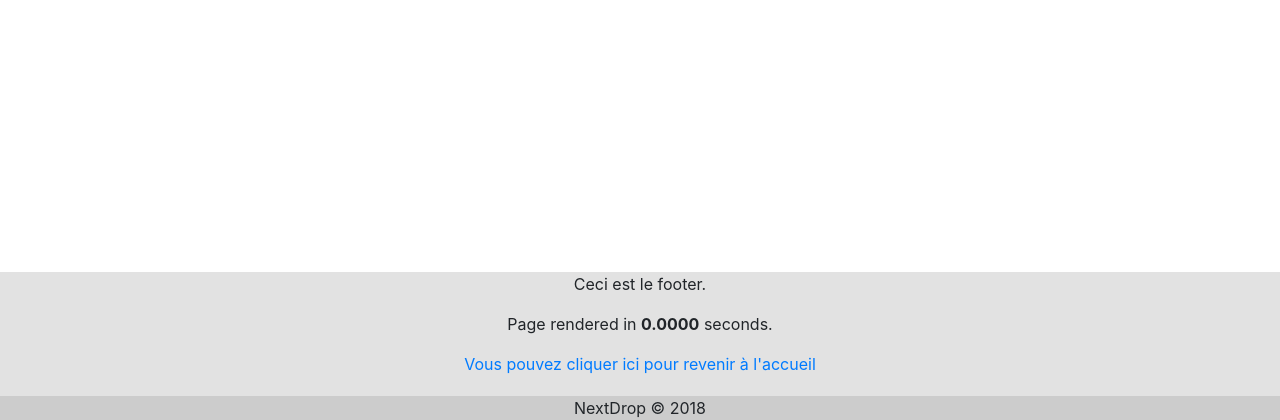
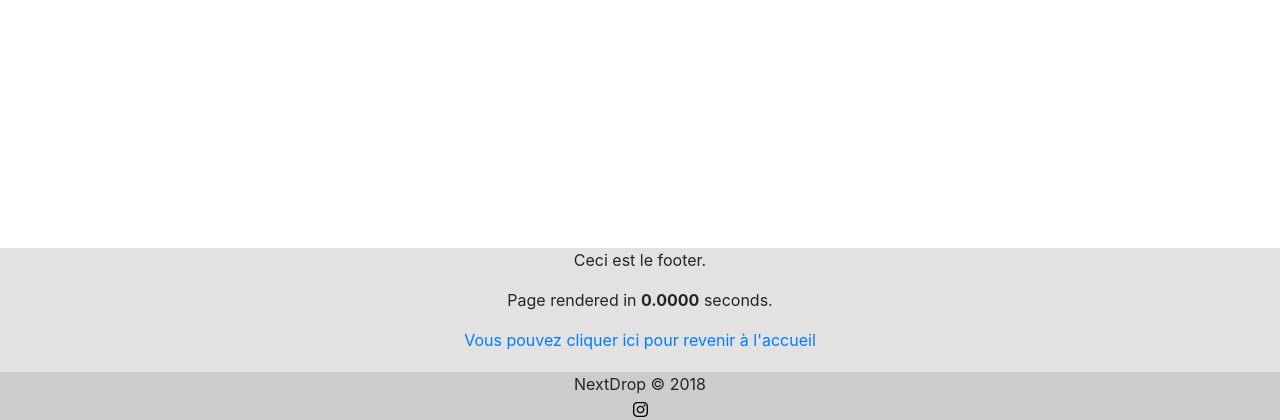
Before and after one commit to RadhoineUlyss/NextDrop, a CodeIgniter app: page /database/ in a window 1280 px wide. Shown: the part 380-800 px from the top of the page. Run offline with CodeIgniter, Linux system fonts and the light colour scheme; some libraries are stand-ins or nearby versions.

Commit message:
Ajout d'un icone instagram dans le footer

```diff
--- a/application/views/Template/template.php
+++ b/application/views/Template/template.php
@@ -1,6 +1,7 @@
 <?php
     defined('BASEPATH') or exit('No direct script access allowed');
-?><!DOCTYPE html>
+?>
+<!DOCTYPE html>
 <html>
     <head>
         <meta charset="utf-8">
@@ -49,14 +50,14 @@ defined('BASEPATH') or exit('No direct script access allowed');
                 <button type="button" class="close" data-dismiss="alert">x</button>
                 <strong>' . $this->session->flashdata('message') . '</strong>
                 </div>';
-}?>
+                }
+            ?>
             <?php if (isset($formulaire)) {
                 echo $formulaire;
                 }
             ?>
             <!-- LA VUE DYNAMIQUE COMMENCE ICI -->
             <div class="container"><?php echo $page; ?></div>
-
         </div>
 
         <footer class="footer">
@@ -68,6 +69,16 @@ defined('BASEPATH') or exit('No direct script access allowed');
                 </div>
                 <div class="sec_footer">
                     NextDrop © 2018
+                    <div id="social">
+                    <a href="https://www.instagram.com/"><svg id="instagram" version="1.1" xmlns="http://www.w3.org/2000/svg" xmlns:xlink="http://www.w3.org/1999/xlink" x="0px" y="0px"width="15px" height="15px" viewBox="0 0 169.063 169.063" style="enable-background:new 0 0 169.063 169.063;"xml:space="preserve">
+                        <g>
+                            <path d="M122.406,0H46.654C20.929,0,0,20.93,0,46.655v75.752c0,25.726,20.929,46.655,46.654,46.655h75.752c25.727,0,46.656-20.93,46.656-46.655V46.655C169.063,20.93,148.133,0,122.406,0z M154.063,122.407c0,17.455-14.201,31.655-31.656,31.655H46.654C29.2,154.063,15,139.862,15,122.407V46.655C15,29.201,29.2,15,46.654,15h75.752c17.455,0,31.656,14.201,31.656,31.655V122.407z"/>
+                            <path d="M84.531,40.97c-24.021,0-43.563,19.542-43.563,43.563c0,24.02,19.542,43.561,43.563,43.561s43.563-19.541,43.563-43.561C128.094,60.512,108.552,40.97,84.531,40.97z M84.531,113.093c-15.749,0-28.563-12.812-28.563-28.561c0-15.75,12.813-28.563,28.563-28.563s28.563,12.813,28.563,28.563C113.094,100.281,100.28,113.093,84.531,113.093z"/>
+                            <path d="M129.921,28.251c-2.89,0-5.729,1.17-7.77,3.22c-2.051,2.04-3.23,4.88-3.23,7.78c0,2.891,1.18,5.73,3.23,7.78c2.04,2.04,4.88,3.22,7.77,3.22c2.9,0,5.73-1.18,7.78-3.22c2.05-2.05,3.22-4.89,3.22-7.78c0-2.9-1.17-5.74-3.22-7.78C135.661,29.421,132.821,28.251,129.921,28.251z"/>
+                        </g>
+                    </svg></a>
+                </div>
+                </div>
             </div>
         </footer>
 
--- a/assets/custom/css/style.css
+++ b/assets/custom/css/style.css
@@ -5,13 +5,14 @@ html {
   body {
     margin-bottom: 200px; /* Margin bottom by footer height */
   }
+
+/*  Footer - Open   */
     .footer {
         text-align: center;
         position: absolute;
         bottom: 0;
         width: 100%;
         height: auto; /* Set the fixed height of the footer here */
-
     }
     .prem_footer{
         background-color: #e2e2e2;
@@ -20,7 +21,12 @@ html {
     .sec_footer{
         background-color: #cccccc;
     }
+    #social{
+        text-align: center;
+    }
+/*  Footer - Close  */
 
+/*  Modal - Open    */
   .modal-login {
     color: #636363;
     width: 350px;
@@ -80,3 +86,4 @@ html {
     background: #45aba6;
     outline: none;
 }
+/*  Modal - Close   */
```
Lines whose indentation alone changed are shown as unchanged.
